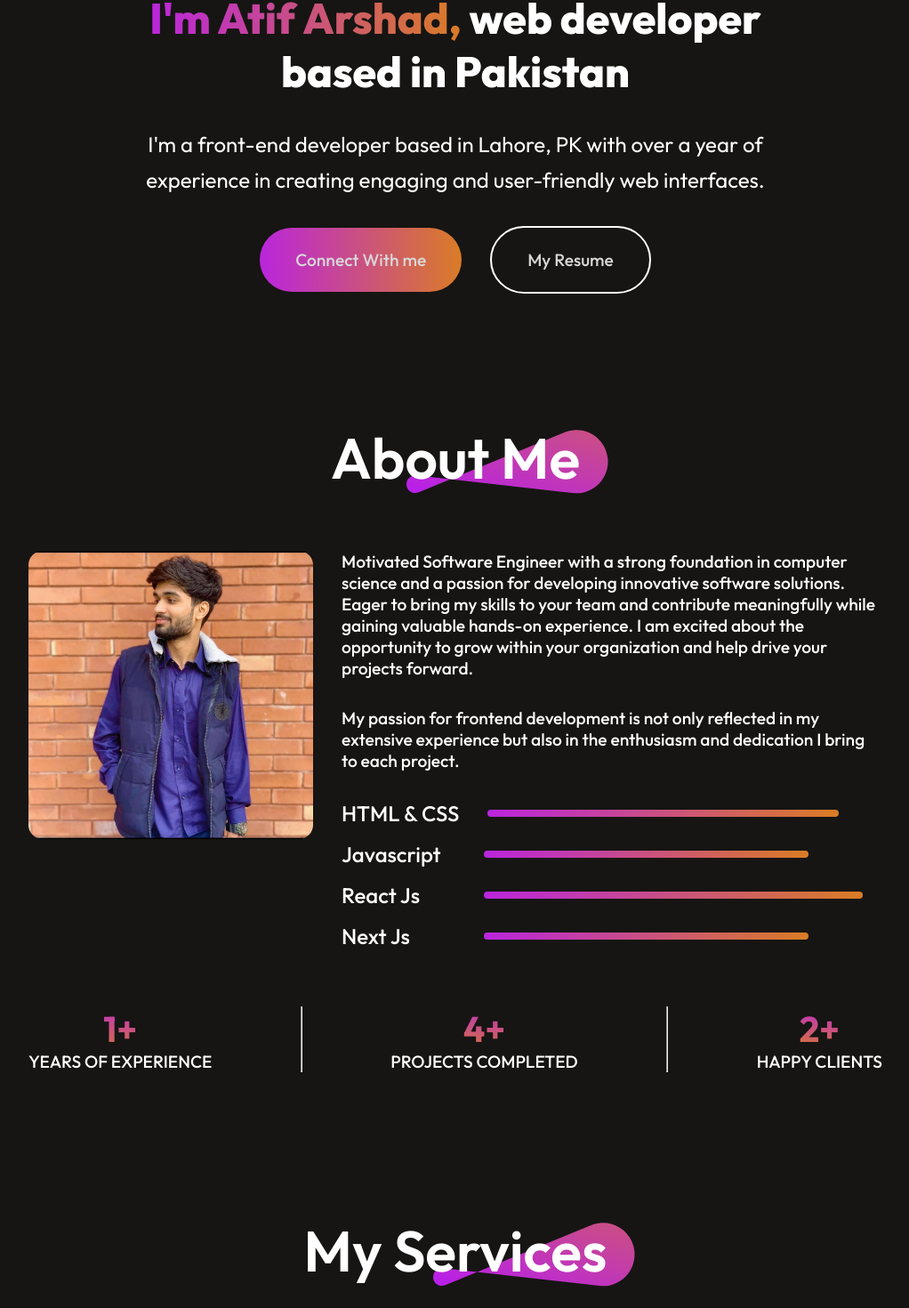
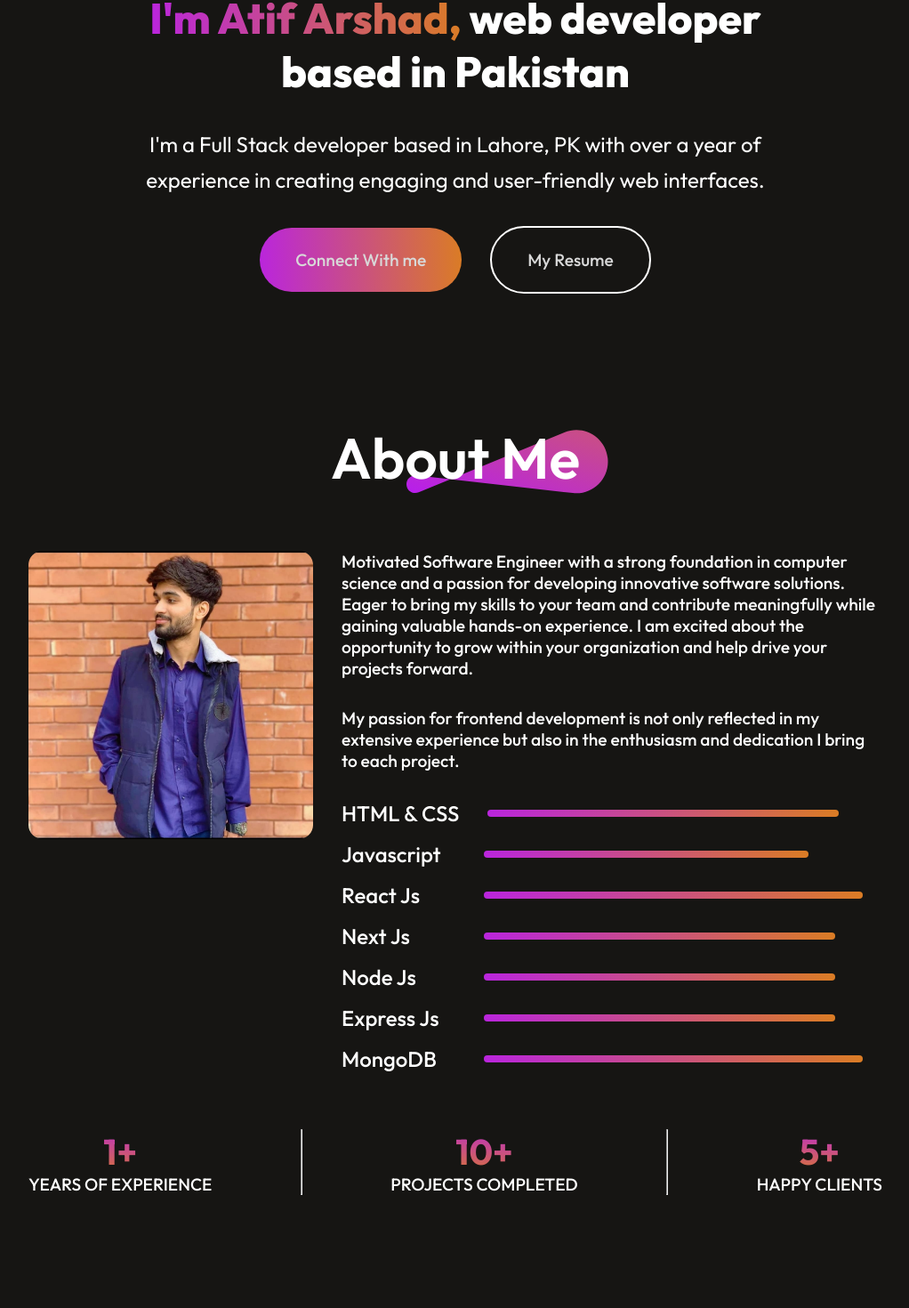
Before and after one commit to 123atif/my-portfolio, a React (Vite) app in the folder my-personal-portfolio/: page / in a window 1280 px wide. Shown: the part 385-1855 px from the top of the page at 89% size, without its empty margins (128-1150 px from the left). Built offline with nearby package versions, Linux system fonts and the light colour scheme.

Commit message:
add new project and skills

```diff
--- a/my-personal-portfolio/src/components/About.jsx
+++ b/my-personal-portfolio/src/components/About.jsx
@@ -43,7 +43,16 @@ const About = () => {
                 <p>React Js</p> <hr style={{ width: "70%" }} />
               </div>
               <div className="about-skill" id="next">
-                <p>Next Js</p> <hr style={{ width: "60%" }} />
+                <p>Next Js</p> <hr style={{ width: "65%" }} />
+              </div>
+              <div className="about-skill" id="next">
+                <p>Node Js</p> <hr style={{ width: "65%" }} />
+              </div>
+              <div className="about-skill" id="next">
+                <p>Express Js</p> <hr style={{ width: "65%" }} />
+              </div>
+              <div className="about-skill" id="next">
+                <p>MongoDB </p> <hr style={{ width: "70%" }} />
               </div>
             </div>
           </div>
@@ -56,12 +65,12 @@ const About = () => {
         </div>
         <hr />
         <div className="about-achievment">
-          <h1>4+</h1>
+          <h1>10+</h1>
           <p>PROJECTS COMPLETED</p>
         </div>
         <hr />
         <div className="about-achievment">
-          <h1>2+</h1>
+          <h1>5+</h1>
           <p>HAPPY CLIENTS</p>
         </div>
       </div>
--- a/my-personal-portfolio/src/components/Footer.jsx
+++ b/my-personal-portfolio/src/components/Footer.jsx
@@ -1,4 +1,3 @@
-import React from "react";
 import "../styles/footer.css";
 import user_icon from "../assets/user_icon.svg";
 import computer from "../assets/computers.gif";
@@ -10,8 +9,8 @@ const Footer = () => {
         <div className="footer-top-left">
           <img src={computer} alt="footer_logo" />
           <p>
-            I'm a front-end developer with over a year of experience in creating
-            web designs.
+            I am a Full Stack developer with over a year of experience in
+            creating web designs.
           </p>
         </div>
         <div className="footer-top-right">
--- a/my-personal-portfolio/src/components/Hero.jsx
+++ b/my-personal-portfolio/src/components/Hero.jsx
@@ -1,4 +1,3 @@
-import React from "react";
 import "../styles/hero.css";
 import atif22 from "../assets/atif22.jpg";
 import AnchorLink from "react-anchor-link-smooth-scroll";
@@ -8,10 +7,10 @@ const Hero = () => {
     <div className="hero" id="home">
       <img src={atif22} alt="Hero" className="hero-img" />
       <h1>
-        <span> I'm Atif Arshad,</span> web developer based in Pakistan
+        <span>I&apos;m Atif Arshad,</span> web developer based in Pakistan
       </h1>
       <p>
-        I'm a front-end developer based in Lahore, PK with over a year of
+        I&apos;m a Full Stack developer based in Lahore, PK with over a year of
         experience in creating engaging and user-friendly web interfaces.
       </p>
       <div className="hero-action">
@@ -22,7 +21,7 @@ const Hero = () => {
         </div>
         <div className="hero-resume">
           <a
-            href="https://drive.google.com/file/d/1NgCQhX4Yx68WI1ymJ-B2fIPaFTkVW_8v/view?usp=sharing"
+            href="https://drive.google.com/file/d/1BX1qiZpEkNowq_o1oIR_SiWyzXk8IXVh/view"
             target="_blank"
             rel="noopener noreferrer"
           >
--- a/my-personal-portfolio/src/components/WorkSection.jsx
+++ b/my-personal-portfolio/src/components/WorkSection.jsx
@@ -1,4 +1,4 @@
-import React, { useState } from "react";
+import { useState } from "react";
 import Heading from "../common/Heading";
 import "../styles/worksection.css";
 import { FaArrowRight } from "react-icons/fa";
--- a/my-personal-portfolio/src/data/index.js
+++ b/my-personal-portfolio/src/data/index.js
@@ -6,6 +6,7 @@ import food from "../assets/food-app.png";
 import robot from "../assets/robot.png";
 import movie from "../assets/movie.png";
 import indya from "../assets/indya.png";
+import image from "../assets/image.png";
 export const Services_Data = [
   {
     id: 1,
@@ -31,6 +32,11 @@ export const Services_Data = [
 ];
 
 export const myWork = [
+  {
+    id: 0,
+    link: "https://smart-prop-firm-site-r9kj.vercel.app/",
+    w_img: image,
+  },
   {
     id: 1,
     link: "https://github.com/123atif/job-listing-front-end",
```
Also changed, not shown: my-personal-portfolio/src/assets/image.png (added).
